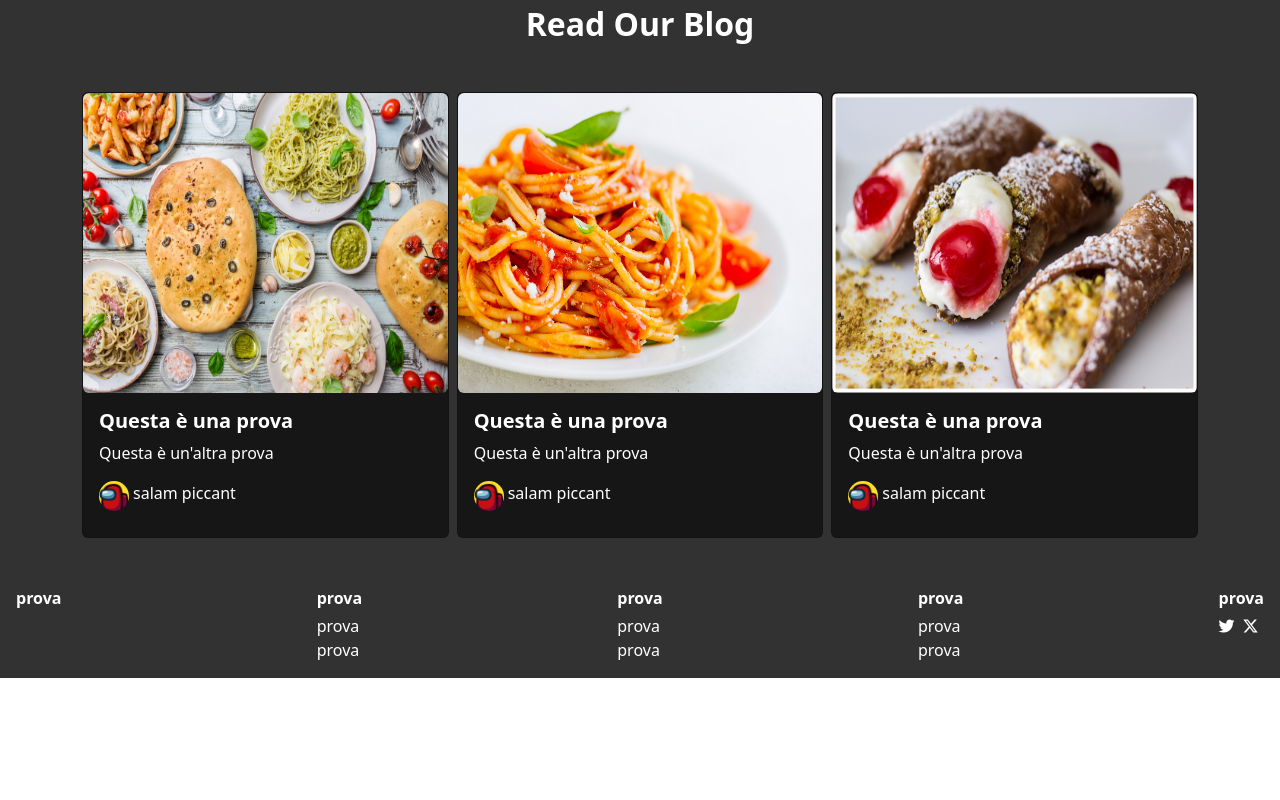
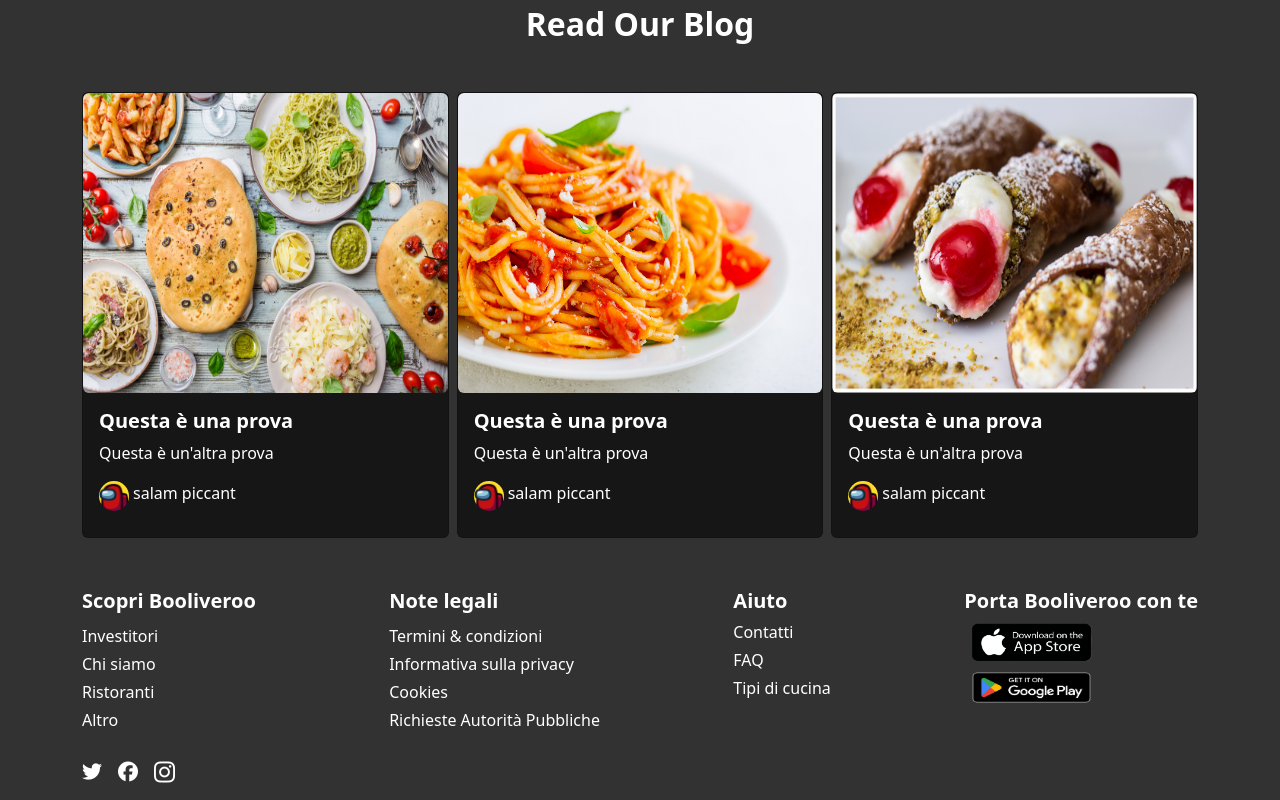
Before and after one commit to Vinffs/booliveroo-frontend, a Vue app: page / in a window 1280 px wide. Shown: the part 1647-2447 px from the top of the page. Before the commit the page ends 2325 px from the top, so only its background shows below. Built offline with nearby package versions, Linux system fonts and the light colour scheme; no server answers; a web font is replaced by a local one.

Commit message:
fixed footer added info

```diff
--- a/src/components/FooterComponent.vue
+++ b/src/components/FooterComponent.vue
@@ -1,29 +1,40 @@
 <template>
-    <div class="my-footer d-flex justify-content-between">
-        <ul class="list-unstyled text-white ms-3">
-            <li class="fw-semibold mb-1">prova</li>
+<div class="my-footer">
+    <div class="container d-flex justify-content-between">
+        <ul class="list-unstyled text-white ">
+            <li class="fw-semibold fs-5 mb-2"><a href="#">Scopri Booliveroo</a></li>
+            <li class="mb-1"><a href="#">Investitori</a></li>
+            <li class="mb-1"><a href="#">Chi siamo</a></li>
+            <li class="mb-1"><a href="#">Ristoranti</a></li>
+            <li class="mb-1"><a href="#">Altro</a></li>
         </ul>
         <ul class="list-unstyled text-white">
-            <li class="fw-semibold mb-1">prova</li>
-            <li>prova</li>
-            <li>prova</li>
+            <li class="fw-semibold fs-5 mb-2"><a href="#">Note legali</a></li>
+            <li class="mb-1"><a href="#">Termini & condizioni</a></li>
+            <li class="mb-1"><a href="#">Informativa sulla privacy</a></li>
+            <li class="mb-1"><a href="#">Cookies</a></li>
+            <li class="mb-1"><a href="#">Richieste Autorità Pubbliche</a></li>
         </ul>
         <ul class="list-unstyled text-white">
-            <li class="fw-semibold mb-1">prova</li>
-            <li>prova</li>
-            <li>prova</li>
+            <li class="fw-semibold fs-5 mb-1"><a href="#">Aiuto</a></li>
+            <li class="mb-1"><a href="#">Contatti</a></li>
+            <li class="mb-1"><a href="#">FAQ</a></li>
+            <li class="mb-1"><a href="#">Tipi di cucina</a></li>
         </ul>
         <ul class="list-unstyled text-white">
-            <li class="fw-semibold mb-1">prova</li>
-            <li>prova</li>
-            <li>prova</li>
-        </ul>
-        <ul class="list-unstyled text-white me-3">
-            <li class="fw-semibold mb-1">prova</li>
-            <li class="d-inline-block me-1"><i class="fa-brands fa-twitter"></i></li>
-            <li class="d-inline-block ms-1"><i class="fa-brands fa-x-twitter"></i></li>
+            <li class="fw-semibold fs-5 mb-1"><a href="#">Porta Booliveroo con te</a></li>
+            <li><img src="../../public/images/logo-download-appstore-bgerased .png" alt="logo-apple-store"></li>
+            <li><img src="../../public/images/logo-download-playstore.png" alt="logo-play-store"></li>
         </ul>
     </div>
+    <div class="container icons d-flex mt-2">
+            <ul class="list-unstyled text-white">
+                <li class="d-inline-block me-3"><i class="fa-brands fa-twitter fa-lg"></i></li>
+                <li class="d-inline-block me-3"><i class="fa-brands fa-facebook fa-lg"></i></li>
+                <li class="d-inline-block me-3"><i class="fa-brands fa-instagram fa-xl"></i></li>
+            </ul>
+    </div>
+</div>
 </template>
 
 <script>
@@ -40,4 +51,27 @@ import BlogHome from './BlogHome.vue';
 .my-footer{
  background-color: $bg-secondary;
 }
+a{
+    text-decoration: none;
+    color: white;
+}
+li{
+    img{
+        width: 135px;
+        height: 45px;
+    }
+}
+
+.fa-twitter:hover {
+        color: #1DA1F2;
+    }
+
+    .fa-facebook:hover {
+        color: #316FF6;
+    }
+
+    .fa-instagram:hover {
+        color: #d62976;
+    }
+
 </style>
```
